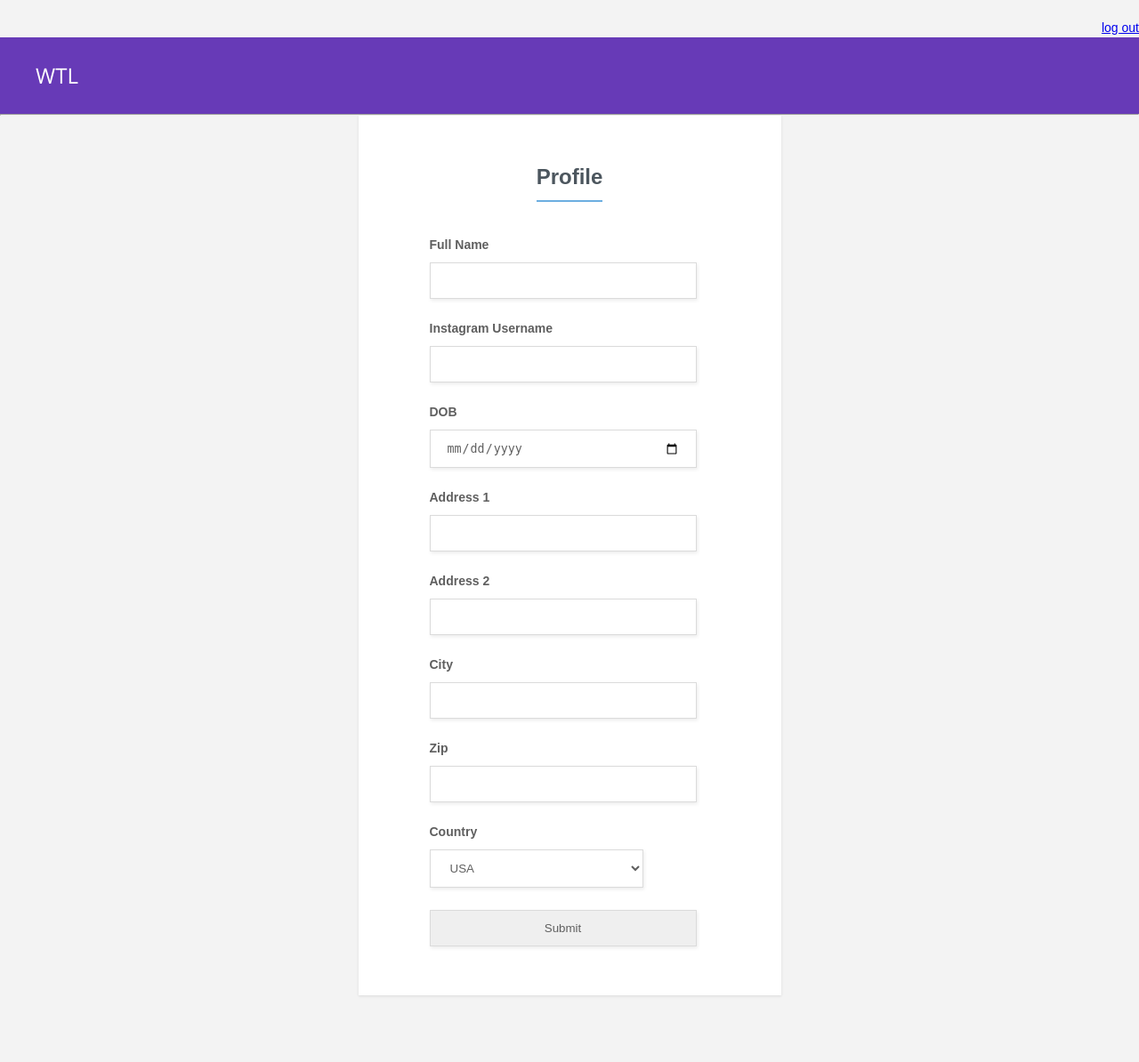
After one commit to hkapoordroid/sms, a Flask app: page /profile in a window 1280 px wide. The commit adds this page. Shown: the whole page at 89% size. Run offline with Flask 2, Linux system fonts and the light colour scheme; the visitor is signed in with stand-in values (Sample User, id 1); some libraries are stand-ins or nearby versions.

Commit message:
Some more changes

```diff
--- a/sms/__init__.py
+++ b/sms/__init__.py
@@ -10,9 +10,15 @@ app = Flask(__name__, instance_relative_config=True)
 app.config.from_pyfile('flask.cfg')
 #app.config['SECRET_KEY'] = "FLASK_SECRET_KEY"
 
+#sess = Session()
+#sess.init_app(app)
+
 login_manager = LoginManager()
 login_manager.init_app(app)
 login_manager.login_view = "login_page"
+#login_manager.login_message = ""
+
+
 
 
 # Our mock database.
--- a/sms/model/user.py
+++ b/sms/model/user.py
@@ -1,7 +1,6 @@
 from uuid import uuid4
 import random
 import flask_login
-
 
 class User(flask_login.UserMixin):
     pass
--- a/sms/templates/base.html
+++ b/sms/templates/base.html
@@ -1,17 +1,44 @@
 <!DOCTYPE html>
 <html>
 <head>
+
+
+    <div align="right">
+        {% if current_user %}
+        <a href="{{ url_for('logout_page') }}">log out</a>
+        {% endif %}
+    </div>
+
     <meta http-equiv="Content-Type" content="text/html; charset=UTF-8" />
     <!--<meta charset="utf-8">
     <meta http-equiv="X-UA-Compatible" content="IE=edge">-->
     <meta name="viewport" content="width=device-width, initial-scale=1">
     <title>{{ title }}</title>
+
+    <!--
+    <link href="https://maxcdn.bootstrapcdn.com/bootstrap/3.3.6/css/bootstrap.min.css" rel="stylesheet" integrity="sha384-1q8mTJOASx8j1Au+a5WDVnPi2lkFfwwEAa8hDDdjZlpLegxhjVME1fgjWPGmkzs7" crossorigin="anonymous">
+    <link rel="stylesheet" href="{{ url_for('static', filename='css/main.css') }}">
+
+
+    <script src="//code.jquery.com/jquery-1.11.3.min.js"></script>
+    <script src="https://maxcdn.bootstrapcdn.com/bootstrap/3.3.6/js/bootstrap.min.js" integrity="sha384-0mSbJDEHialfmuBBQP6A4Qrprq5OVfW37PRR3j5ELqxss1yVqOtnepnHVP9aJ7xS" crossorigin="anonymous"></script>
+    -->
+
+
     <link rel="stylesheet" href="../static/base.css">
     <link rel="stylesheet" href="../static/giveawayform.css">
+
+
+
+    <!--{% block body %}{% endblock %}-->
+
 </head>
 <header>
+    <div class="page-header">
         <h1>WTL</h1>
+    </div>
 </header>
+
     <body>
         <div class="main-content">
             <hr>
--- /dev/null
+++ b/sms/templates/profile.html
@@ -0,0 +1,75 @@
+<!-- extend from base layout -->
+{% extends "base.html" %}
+
+{% block content %}
+
+
+{% with messages = get_flashed_messages() %}
+    {% if messages %}
+<ul class=flashes>
+    {% for message in messages %}
+    <li>{{ message }}</li>
+    {% endfor %}
+</ul>
+    {% endif %}
+{% endwith %}
+
+
+<form method="POST" enctype="multipart/form-data" action="/profile" class="form-labels-on-top">
+    <div class="form-title-row">
+        <h1>Profile</h1>
+    </div>
+    <div class="form-row">
+        <label>
+            <span>Full Name</span>
+            {{ form.csrf_token }}
+            {{ form.fullname }}
+        </label>
+    </div>
+    <div class="form-row">
+        <label>
+            <span>Instagram Username</span>
+            {{ form.igusername }}
+        </label>
+    </div>
+    <div class="form-row">
+        <label>
+            <span>DOB</span>
+            {{ form.dob }}
+        </label>
+    </div>
+    <div class="form-row">
+        <label>
+            <span>Address 1</span>
+            {{ form.address1 }}
+        </label>
+    </div>
+    <div class="form-row">
+        <label>
+            <span>Address 2</span>
+            {{ form.address2 }}
+        </label>
+    </div>
+    <div class="form-row">
+        <label>
+            <span>City</span>
+            {{ form.city }}
+        </label>
+    </div>
+    <div class="form-row">
+        <label>
+            <span>Zip</span>
+            {{ form.zip }}
+        </label>
+    </div>
+    <div class="form-row">
+        <label>
+            <span>Country</span>
+            {{ form.country }}
+        </label>
+    </div>
+    <div class="form-row">
+        <input type="submit" value="Submit">
+    </div>
+</form>
+{% endblock %}
--- a/sms/views.py
+++ b/sms/views.py
@@ -6,7 +6,7 @@ from flask_wtf import FlaskForm
 from flask_wtf.file import FileField
 from datetime import datetime
 from sms import app, users
-from wtforms import StringField, BooleanField, SelectField, TextAreaField, PasswordField
+from wtforms import StringField, BooleanField, SelectField, TextAreaField, PasswordField, DateField
 from wtforms.validators import InputRequired, Email
 from flask import flash
 from model.user import User
@@ -14,12 +14,15 @@ from flask_login import login_user, login_required, current_user, logout_user
 import awshelper
 
 
+
 Types = ['Shoes', 'Watch', 'Hangbag', 'Clothes']
+Countries = ['USA']
 
 
 class LoginForm(FlaskForm):
     loemail = StringField("Email",  [InputRequired("Please enter your email address."), Email("This field requires a valid email address")])
     lopass = PasswordField("Password", [InputRequired("Please enter your password.")])
+    #PasswordField("Password", [InputRequired(), Length(min=5, max=10), AnyOf(['secret','password'])]
 
 
 class UploadForm(FlaskForm):
@@ -27,6 +30,16 @@ class UploadForm(FlaskForm):
     gatype = SelectField("gatype", choices=[(f, f) for f in Types])
     gatitle = StringField("gatitle")
     gadescription = TextAreaField("description")
+
+class Profile(FlaskForm):
+    fullname = StringField("Full Name", [InputRequired("Please enter your full name")])
+    igusername = StringField("Instagram Username", [InputRequired("Please enter IG Username")])
+    dob = DateField("Date of Birth", [InputRequired("Please enter DOB")])
+    address1 = StringField("Address 1", [InputRequired()])
+    address2 = StringField("Address 2")
+    city = StringField("City", [InputRequired()])
+    zip = StringField("City", [InputRequired()])
+    country = SelectField("Country", choices=[(f, f) for f in Countries])
 
 
 @app.before_request
@@ -37,11 +50,15 @@ def before_request():
 @app.route('/', methods=['GET'])
 @login_required
 def index_page():
-    return redirect(url_for('upload_page'))
+    #return redirect(url_for('upload_page'))
+    return render_template('dashboard.html')
 
 
 @app.route('/login', methods=['POST', 'GET'])
 def login_page():
+    if request.method == "GET":
+        logout_user()
+
     form = LoginForm()
     if request.method == 'POST' and not form.validate_on_submit():
         flash('Invalid Login')
@@ -65,10 +82,13 @@ def login_page():
             user.id = useremail
             login_user(user)
 
-            #flask.flash('Logged in successfully.')
+            #session['logged_in'] = True
+            flash('Welcome!')
             next = request.args.get('next')
             return redirect(url_for('index_page'))
-        #else:
+        else:
+            print("Invalid username or password")
+            flash("Invalid username or password")
         #TODO: If authentication fails, return error message to user
 
     return render_template('login.html', form=form)
@@ -77,6 +97,7 @@ def login_page():
 @app.route('/logout', methods=['GET'])
 def logout_page():
     logout_user()
+    #session['logged_in'] = False
     return redirect(url_for('login_page'))
 
 
@@ -95,9 +116,20 @@ def upload_page():
         #rwphoto = "<img src=\"" + s3PhotoUrl + "\" height=\"150\" width=\"75\">"
 
 
-        #now lets review the giveaway before final submission
         return render_template('giveawayconfirmation.html')
 
 		#output = s3_upload(form.example)
         #flash('{src} uploaded to S3 as {dst}'.format(src=form.example.data.filename, dst=output))
     return render_template('giveawayform.html', form=form)
+
+@app.route('/profile', methods=['GET', 'POST'])
+@login_required
+def profile_page():
+    form = Profile()
+    if form.validate_on_submit():
+        print(form.fullname.data)
+        print(form.igusername.data)
+
+        return render_template(url_for('giveawayform.html'))
+
+    return render_template('profile.html', form=form)
```
Also changed, not shown: sms/templates/dashboard.html (added, +23 -0 lines), sms/awshelper.py (line endings or trailing spaces), 5 other files. Lines whose indentation alone changed are shown as unchanged.
